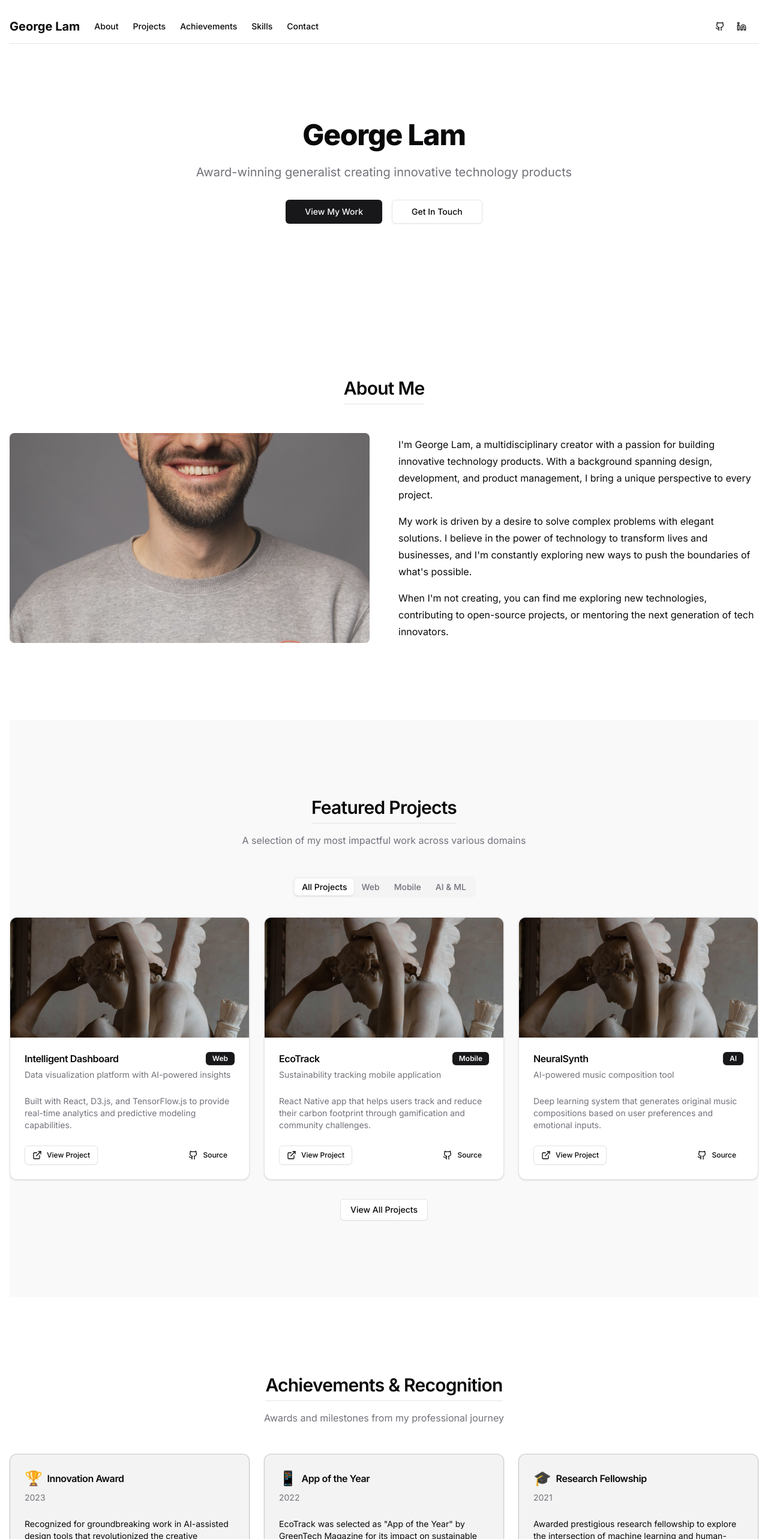
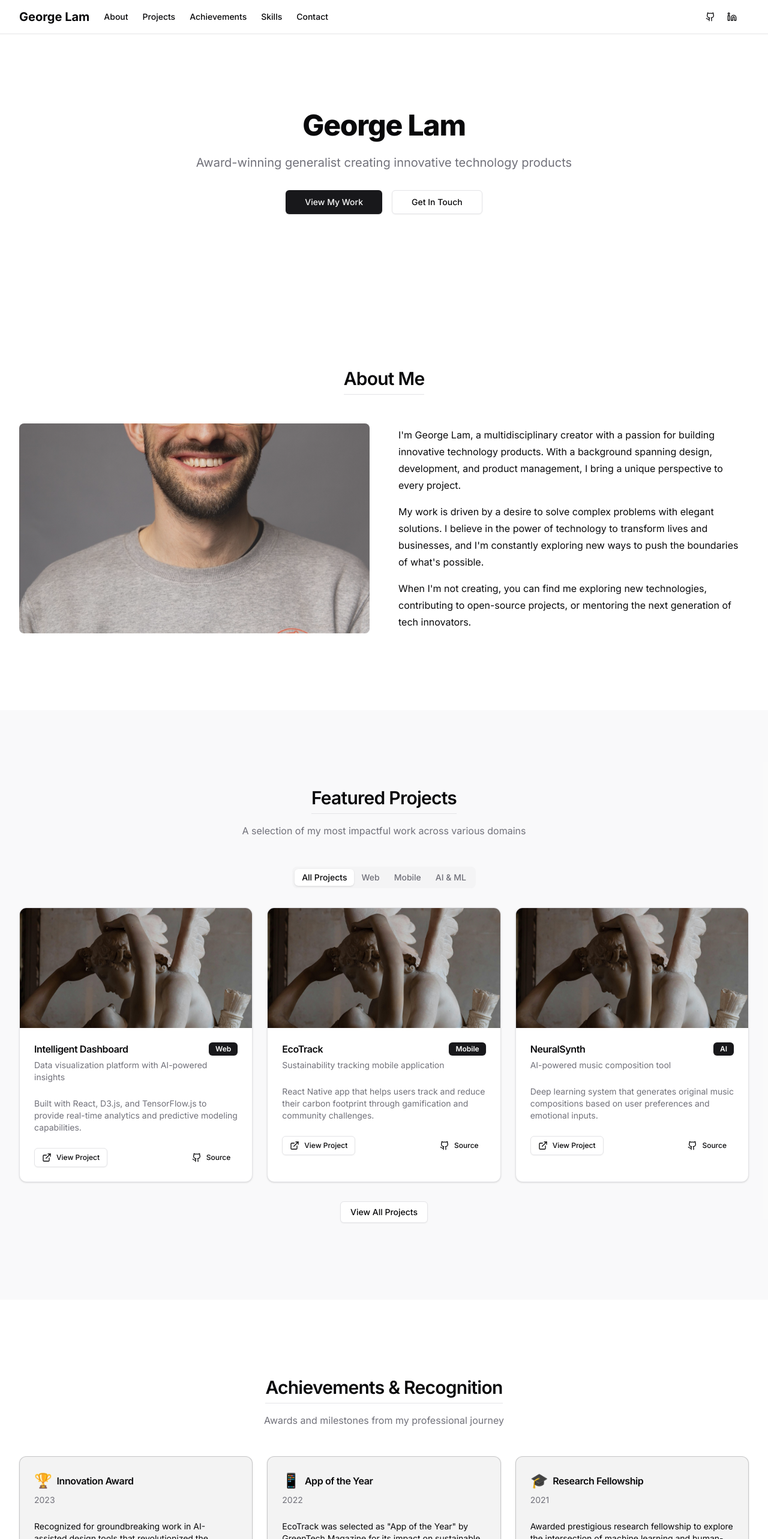
Before and after one commit to Fantastic-George/developer-and-designer-portfolio-website, a Next.js app: page / in a window 1280 px wide. Shown: the top 2566 px of the page at 60% size. Built offline with nearby package versions, Linux system fonts and the light colour scheme.

Commit message:
Fixes on responsive design

```diff
--- a/app/globals.css
+++ b/app/globals.css
@@ -92,7 +92,7 @@ body {
 }
 
 body {
-  padding: 1rem;
+  padding: 0;
 }
 
 a {
--- a/app/layout.tsx
+++ b/app/layout.tsx
@@ -15,8 +15,8 @@ export default function RootLayout({
   children: React.ReactNode
 }) {
   return (
-    <html lang="en">
-      <body className={inter.className}>{children}</body>
+    <html lang="en" className="scroll-smooth">
+      <body className={`${inter.className} min-w-full`}>{children}</body>
     </html>
   )
 }
--- a/app/page.tsx
+++ b/app/page.tsx
@@ -11,7 +11,7 @@ export default function Home() {
     <div className="flex flex-col min-h-screen">
       {/* Navigation */}
       <header className="sticky top-0 z-40 w-full border-b bg-background/95 backdrop-blur supports-[backdrop-filter]:bg-background/60">
-        <div className="container flex h-14 items-center">
+        <div className="container flex h-14 items-center max-w-full px-4 sm:px-6 lg:px-8">
           <div className="mr-4 hidden md:flex">
             <Link href="/" className="mr-6 flex items-center space-x-2">
               <span className="font-bold text-xl">George Lam</span>
@@ -39,9 +39,9 @@ export default function Home() {
         </div>
       </header>
 
-      <main className="flex-1">
+      <main className="flex-1 w-full">
         {/* Hero Section */}
-        <section className="container py-24 sm:py-32 space-y-8 md:space-y-16">
+        <section className="container py-24 sm:py-32 space-y-8 md:space-y-16 max-w-full px-4 sm:px-6 lg:px-8">
           <div className="mx-auto flex flex-col items-center text-center">
             <h1 className="scroll-m-20 text-4xl font-extrabold tracking-tight lg:text-5xl mb-6 animate-fade-up">
               George Lam
@@ -61,7 +61,7 @@ export default function Home() {
         </section>
 
         {/* About Section */}
-        <section id="about" className="container py-24 sm:py-32 space-y-8">
+        <section id="about" className="container py-24 sm:py-32 space-y-8 max-w-full px-4 sm:px-6 lg:px-8">
           <div className="mx-auto flex flex-col items-center text-center mb-12">
             <h2 className="scroll-m-20 border-b pb-2 text-3xl font-semibold tracking-tight first:mt-0">
               About Me
@@ -93,7 +93,7 @@ export default function Home() {
         </section>
 
         {/* Projects Section */}
-        <section id="projects" className="container py-24 sm:py-32 space-y-8 bg-muted/50">
+        <section id="projects" className="container py-24 sm:py-32 space-y-8 bg-muted/50 max-w-full px-4 sm:px-6 lg:px-8">
           <div className="mx-auto flex flex-col items-center text-center mb-12">
             <h2 className="scroll-m-20 border-b pb-2 text-3xl font-semibold tracking-tight first:mt-0">
               Featured Projects
@@ -260,7 +260,7 @@ export default function Home() {
         </section>
 
         {/* Achievements Section */}
-        <section id="achievements" className="container py-24 sm:py-32 space-y-8">
+        <section id="achievements" className="container py-24 sm:py-32 space-y-8 max-w-full px-4 sm:px-6 lg:px-8">
           <div className="mx-auto flex flex-col items-center text-center mb-12">
             <h2 className="scroll-m-20 border-b pb-2 text-3xl font-semibold tracking-tight first:mt-0">
               Achievements & Recognition
@@ -319,7 +319,7 @@ export default function Home() {
         </section>
 
         {/* Skills Section */}
-        <section id="skills" className="container py-24 sm:py-32 space-y-8 bg-muted/50">
+        <section id="skills" className="container py-24 sm:py-32 space-y-8 bg-muted/50 max-w-full px-4 sm:px-6 lg:px-8">
           <div className="mx-auto flex flex-col items-center text-center mb-12">
             <h2 className="scroll-m-20 border-b pb-2 text-3xl font-semibold tracking-tight first:mt-0">
               Skills & Expertise
@@ -408,7 +408,7 @@ export default function Home() {
         </section>
 
         {/* Contact Section */}
-        <section id="contact" className="container py-24 sm:py-32 space-y-8">
+        <section id="contact" className="container py-24 sm:py-32 space-y-8 max-w-full px-4 sm:px-6 lg:px-8">
           <div className="mx-auto flex flex-col items-center text-center mb-12">
             <h2 className="scroll-m-20 border-b pb-2 text-3xl font-semibold tracking-tight first:mt-0">
               Get In Touch
@@ -456,8 +456,8 @@ export default function Home() {
       </main>
 
       {/* Footer */}
-      <footer className="border-t py-6 md:py-0">
-        <div className="container flex flex-col items-center justify-between gap-4 md:h-24 md:flex-row">
+      <footer className="border-t py-6 md:py-0 w-full">
+        <div className="container flex flex-col items-center justify-between gap-4 md:h-24 md:flex-row max-w-full px-4 sm:px-6 lg:px-8">
           <p className="text-center text-sm leading-loose text-muted-foreground md:text-left">
             &copy; {new Date().getFullYear()} George Lam. All rights reserved.
           </p>
```
